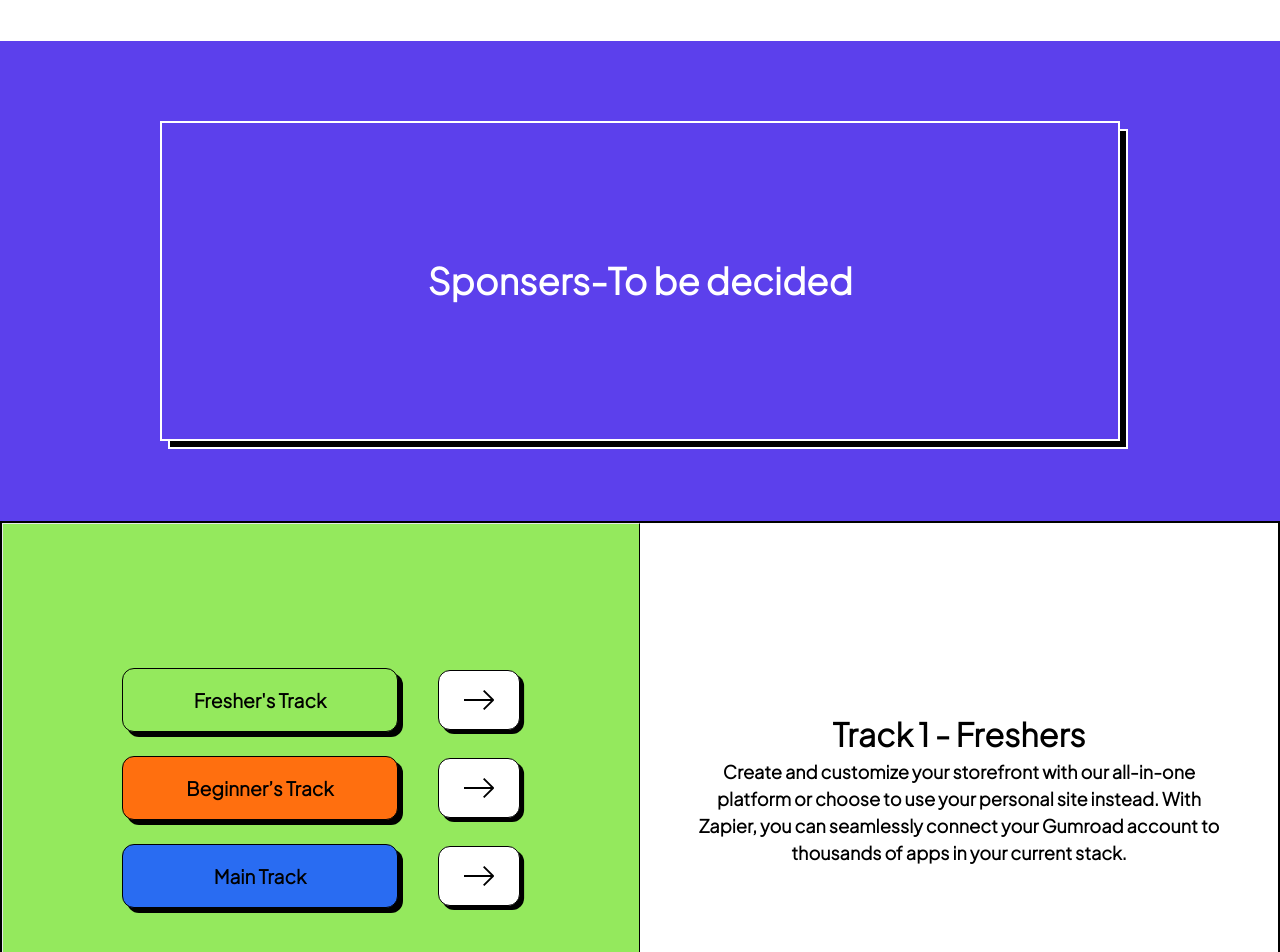
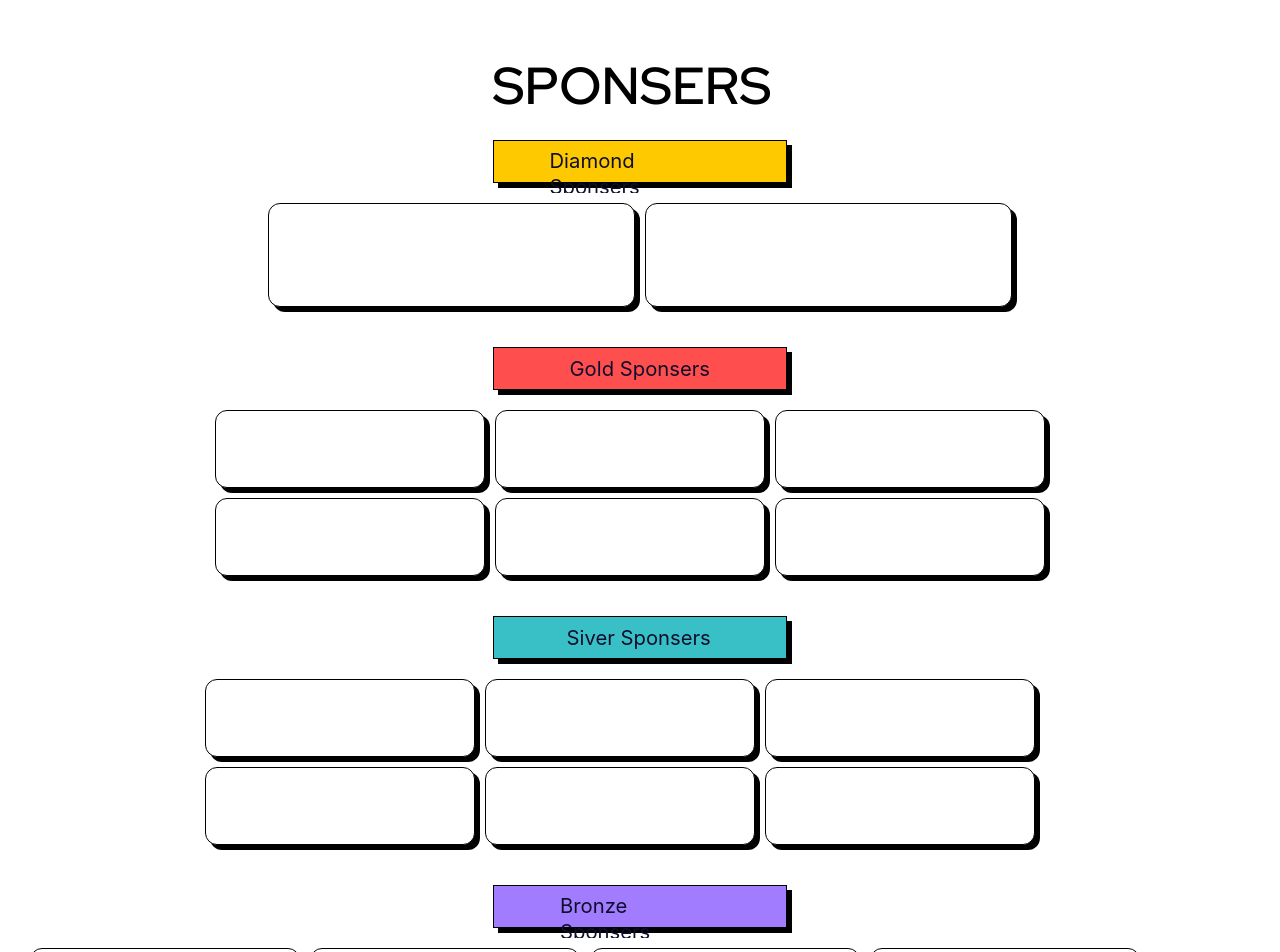
Before and after one commit to GDSC-NITJ/hackmol4.0, a Next.js app: page / in a window 1280 px wide. Shown: the part 3300-4252 px from the top of the page. Built offline with nearby package versions, Linux system fonts and the light colour scheme; a web font is replaced by a local one.

Commit message:
first commit sponsers page

```diff
--- a/src/components/Sponsers.js
+++ b/src/components/Sponsers.js
@@ -1,10 +1,69 @@
-function Sponsers()
-{
-    return (
-    <div className="w-full py-16 md:py-20 flex justify-center items-center bg-purple ">
-        <h1 className="container flex justify-center w-3/4 h-80 text-white  text-3xl md:text-4xl font-extrabold shadow-bordered-black text-center border-white border-2 items-center">Sponsers-To be decided</h1>
+import react from "react";
+
+function Sponsers() {
+  return (
+    <div className="sponsers">
+
+      <div className="sponsers-heading">SPONSERS</div>
+
+      <div className="diamond__sponsers">
+        <div className="diamond__sponsers-heading">
+          <span>Diamond Sponsers</span>
+        </div>
+        <div className="diamond__sponsers-sponsers">
+          <div className="diamond__sponsers-sponsers-box"></div>
+          <div className="diamond__sponsers-sponsers-box"></div>
+        </div>
+      </div>
+
+      <div className="gold__sponsers">
+        <div className="gold__sponsers-heading">
+          <span>Gold Sponsers</span>
+        </div>
+        <div className="gold__sponsers-sponsers">
+          <div className="gold__sponsers-sponsers-box"></div>
+          <div className="gold__sponsers-sponsers-box"></div>
+          <div className="gold__sponsers-sponsers-box"></div>
+          <div className="gold__sponsers-sponsers-box"></div>
+          <div className="gold__sponsers-sponsers-box"></div>
+          <div className="gold__sponsers-sponsers-box"></div>
+        </div>
+      </div>
+
+      <div className="silver__sponsers">
+        <div className="silver__sponsers-heading">
+          <span>Siver Sponsers</span>
+        </div>
+        <div className="silver__sponsers-sponsers">
+          <div className="silver__sponsers-sponsers-box"></div>
+          <div className="silver__sponsers-sponsers-box"></div>
+          <div className="silver__sponsers-sponsers-box"></div>
+          <div className="silver__sponsers-sponsers-box"></div>
+          <div className="silver__sponsers-sponsers-box"></div>
+          <div className="silver__sponsers-sponsers-box"></div>
+        </div>
+      </div>
+
+      <div className="bronze__sponsers">
+        <div className="bronze__sponsers-heading">
+          <span>Bronze Sponsers</span>
+        </div>
+        <div className="bronze__sponsers-sponsers">
+          <div className="bronze__sponsers-sponsers-box"></div>
+          <div className="bronze__sponsers-sponsers-box"></div>
+          <div className="bronze__sponsers-sponsers-box"></div>
+          <div className="bronze__sponsers-sponsers-box"></div>
+          <div className="bronze__sponsers-sponsers-box"></div>
+          <div className="bronze__sponsers-sponsers-box"></div>
+          <div className="bronze__sponsers-sponsers-box"></div>
+          <div className="bronze__sponsers-sponsers-box"></div>
+          <div className="bronze__sponsers-sponsers-box"></div>
+          <div className="bronze__sponsers-sponsers-box"></div>
+        </div>
+      </div>
+
     </div>
-    )
+  );
 }
 
 export default Sponsers;
--- a/src/styles/globals.css
+++ b/src/styles/globals.css
@@ -1,23 +1,15 @@
-
-@import url('https://fonts.googleapis.com/css2?family=Brygada+1918:wght@600&family=Red+Hat+Display:ital,wght@0,300;0,400;0,600;1,300&display=swap');
-@import url('https://fonts.googleapis.com/css2?family=Plus+Jakarta+Sans:wght@300&family=Red+Hat+Display:wght@300&family=Space+Grotesk:wght@600;700&display=swap');
-@import url('https://fonts.googleapis.com/css2?family=Space+Grotesk:wght@400;500;600;700&display=swap');
-
-
-
-
-
+@import url("https://fonts.googleapis.com/css2?family=Brygada+1918:wght@600&family=Red+Hat+Display:ital,wght@0,300;0,400;0,600;1,300&display=swap");
+@import url("https://fonts.googleapis.com/css2?family=Plus+Jakarta+Sans:wght@300&family=Red+Hat+Display:wght@300&family=Space+Grotesk:wght@600;700&display=swap");
+@import url("https://fonts.googleapis.com/css2?family=Space+Grotesk:wght@400;500;600;700&display=swap");
 
 html,
 body {
   /* top: 0; */
   padding: 0;
   margin: 0;
-  font-family: 'Plus Jakarta Sans', sans-serif;
+  font-family: "Plus Jakarta Sans", sans-serif;
   scroll-behavior: smooth;
 }
-
-
 
 a {
   color: inherit;
@@ -29,8 +21,6 @@ a {
   box-sizing: border-box;
 }
 
-
-
 /************ Navbar Css ************/
 nav.navbar {
   width: 100%;
@@ -39,8 +29,6 @@ nav.navbar {
   z-index: 9999;
   transition: 0.32s ease-in-out;
 }
-
-
 
 nav.navbar a.navbar-brand {
   width: 9%;
@@ -57,27 +45,24 @@ nav.navbar .navbar-nav .nav-link.navbar-link {
   color: white;
   margin-right: -0.5vw;
   margin-bottom: 5px;
-  font-family: 'Plus Jakarta Sans', sans-serif;
+  font-family: "Plus Jakarta Sans", sans-serif;
   font-style: normal;
-  background-color: #5C40EC;
+  background-color: #5c40ec;
   padding: 0 25px;
   font-size: 19px;
   line-height: 24px;
   opacity: 0.75;
 }
 
-
-
-
 .heading__container {
   display: block;
   width: 100%;
   border-bottom: 1px solid black;
-  background-color: #FFEB01;
+  background-color: #ffeb01;
 }
 
 .heading {
-  font-family: 'Space Grotesk', sans-serif;
+  font-family: "Space Grotesk", sans-serif;
   font-style: normal;
   font-weight: 1000;
   color: black;
@@ -117,7 +102,7 @@ nav.navbar .navbar-nav a.nav-link.navbar-link.active {
     display: flex;
     flex-direction: row;
     align-items: center;
-    background-color: #FFEB01;
+    background-color: #ffeb01;
     justify-content: space-between;
   }
 
@@ -126,14 +111,12 @@ nav.navbar .navbar-nav a.nav-link.navbar-link.active {
   }
 
   .heading {
-    font-family: 'Space Grotesk';
+    font-family: "Space Grotesk";
     font-style: normal;
-    color: #05040E;
+    color: #05040e;
     font-weight: 700;
   }
-
 }
-
 
 .heading {
   display: flex;
@@ -145,7 +128,7 @@ nav.navbar .navbar-nav a.nav-link.navbar-link.active {
   font-style: normal;
   font-weight: 700;
   font-size: 120px;
-  color: #0E0E2C;
+  color: #0e0e2c;
   /* font-size: 1.25rem; */
   /* font-size: 120px;
   line-height: 145px; */
@@ -186,7 +169,6 @@ nav.navbar .navbar-nav a.nav-link.navbar-link.active {
 
   nav.navbar {
     display: flex;
-
   }
 }
 
@@ -248,8 +230,6 @@ nav.navbar .navbar-toggler-icon {
   top: -2px;
 }
 
-
-
 nav.navbar .navbar-toggler-icon:after,
 nav.navbar .navbar-toggler-icon:before {
   width: 24px;
@@ -259,7 +239,7 @@ nav.navbar .navbar-toggler-icon:before {
   /* color: #000; */
   top: 0;
   left: 0;
-  content: '';
+  content: "";
   z-index: 2;
   transition: all 300ms linear;
 }
@@ -300,7 +280,7 @@ nav.navbar .navbar-toggler[aria-expanded="true"] .navbar-toggler-icon {
   width: 100%;
   border: 1px solid black;
 
-  background: #5C40EC;
+  background: #5c40ec;
   border-width: 3px 0px;
   border-style: solid;
   border-color: #000000;
@@ -317,12 +297,11 @@ nav.navbar .navbar-toggler[aria-expanded="true"] .navbar-toggler-icon {
   top: 0;
   width: 100%;
   /* height: 50px; */
-  /* position: fixed;
+/* position: fixed;
   display: none;
 
   justify-content: space-between;
 } */
-
 
 /* nav.navbar.scrolled .heading__container h2 {
   height: fit-content;
@@ -347,7 +326,7 @@ nav.navbar .navbar-toggler[aria-expanded="true"] .navbar-toggler-icon {
   justify-content: space-between;
   display: none;
   /* justify-content: flex-end; */
-  /* border: 0px solid #5C40EC; */
+/* border: 0px solid #5C40EC; */
 
 .header-name {
   display: none;
@@ -356,9 +335,8 @@ nav.navbar .navbar-toggler[aria-expanded="true"] .navbar-toggler-icon {
 nav.navbar.scrolled .header-name {
   display: block;
   /* justify-content: flex-end; */
-  border: 0px solid #5C40EC;
+  border: 0px solid #5c40ec;
 }
-
 
 /* .non__scrolled.heading__container{
   background-color: #AA367C;
@@ -389,7 +367,6 @@ nav.navbar.scrolled .header-name {
   background-size: cover;
   background-repeat: no-repeat;
   border-bottom: 2px solid black;
-
 }
 
 /* .navbar-toggler-icon{
@@ -414,7 +391,7 @@ nav.navbar.scrolled .header-name {
 
   /* H1/Bold */
 
-  font-family: 'Space Grotesk';
+  font-family: "Space Grotesk";
   font-style: normal;
   font-weight: 700;
   font-size: 48px;
@@ -429,7 +406,6 @@ nav.navbar.scrolled .header-name {
   /* Black */
 
   color: #000000;
-
 
   /* Inside auto layout */
 
@@ -507,7 +483,6 @@ nav.navbar.scrolled .header-name {
   width: 100%;
 }
 
-
 .banner button svg {
   font-size: 25px;
   margin-left: 10px;
@@ -525,6 +500,18 @@ nav.navbar.scrolled .header-name {
   animation: updown 3s linear infinite;
 }
 
+.sponsers {
+  display: flex;
+  flex-direction: column;
+  align-items: center;
+  padding: 10px 20px;
+  gap: 10px;
+
+  position: relative;
+  width: 100vw;
+  height: 1263px;
+}
+
 @keyframes updown {
   0% {
     transform: translateY(-20px);
@@ -539,12 +526,12 @@ nav.navbar.scrolled .header-name {
   }
 }
 
-.txt-rotate>.wrap {
+.txt-rotate > .wrap {
   border-right: 0.08em solid #666;
 }
 
 #left {
-  background-color: #FFEB01;
+  background-color: #ffeb01;
   border: 1px solid #000000;
   box-shadow: 4px 4px 0px #000000;
 }
@@ -552,7 +539,7 @@ nav.navbar.scrolled .header-name {
 #right {
   background-color: black;
   color: white;
-  border: 1px solid #FFFFFF;
+  border: 1px solid #ffffff;
   box-shadow: 4px 4px 0px #000000;
 }
 
@@ -562,26 +549,24 @@ nav.navbar.scrolled .header-name {
     /* border: 2px solid black; */
     display: flex;
     flex-direction: column;
-    background-color: #FFFFFF;
+    background-color: #ffffff;
   }
 
   .banner_left {
-    padding: 40px 0 ;
+    padding: 40px 0;
     display: flex;
     flex-direction: row;
     width: 85%;
     border-right: none;
-    background-color: #FFFFFF;
+    background-color: #ffffff;
     outline: none;
   }
 
   .banner_right {
     /* width: 1000px; */
-    background-color: #FFFFFF;
+    background-color: #ffffff;
     /* border: 2px solid black; */
   }
-
-
 
   .banner__buttons__two {
     display: flex;
@@ -599,15 +584,12 @@ nav.navbar.scrolled .header-name {
   .banner__buttons__two {
     display: none;
   }
-
 }
-
 
 /************ Skills Css ************/
 
-
 .skill {
-  background: #F96300;
+  background: #f96300;
   padding: 30px;
   display: flex;
   flex-direction: column;
@@ -629,7 +611,7 @@ nav.navbar.scrolled .header-name {
   color: #000;
   padding: 35.7831px;
   margin-bottom: 10px;
-  font-family: 'Space Grotesk';
+  font-family: "Space Grotesk";
   font-style: normal;
   font-size: 52px;
   line-height: 69px;
@@ -639,7 +621,6 @@ nav.navbar.scrolled .header-name {
   /* final-color-pitch-black */
 
   color: #000000;
-
 
   /* background-color: white; */
 }
@@ -652,7 +633,7 @@ nav.navbar.scrolled .header-name {
   border-radius: 406.349px;
   letter-spacing: 0.8px;
   padding: 40px 150px;
-  font-family: 'Plus Jakarta Sans';
+  font-family: "Plus Jakarta Sans";
   font-style: normal;
   font-weight: 400;
 }
@@ -701,11 +682,11 @@ nav.navbar.scrolled .header-name {
     height: 60%;
   }
 
-  .hide{
+  .hide {
     display: none;
   }
 
-  .tag{
+  .tag {
     font-size: 36px;
     line-height: 1em;
   }
@@ -717,6 +698,284 @@ nav.navbar.scrolled .header-name {
 
 @layer utilities {
   .font-brygada {
-    font-family: 'Brygada 1918', serif;
+    font-family: "Brygada 1918", serif;
   }
 }
+
+/* Sponsers CSS */
+
+.sponsers-heading {
+  width: 295px;
+  height: 69px;
+
+  font-family: "Red Hat Display";
+  font-style: normal;
+  font-weight: 700;
+  font-size: 52px;
+  line-height: 69px;
+
+  display: flex;
+  align-items: center;
+  letter-spacing: 0.2px;
+
+  color: #000000;
+}
+
+.diamond__sponsers {
+  display: flex;
+  flex-direction: column;
+  align-items: center;
+  padding: 10px;
+  gap: 10px;
+  width: auto;
+  max-width: 793px;
+  height: auto;
+
+  background: #ffffff;
+}
+
+.diamond__sponsers-heading {
+  box-sizing: border-box;
+
+  display: flex;
+  flex-direction: column;
+  justify-content: center;
+  align-items: center;
+  padding: 8px 40px;
+  gap: 8px;
+
+  width: 294px;
+  height: 43px;
+
+  background: #ffc900;
+  border: 1px solid #000000;
+
+  box-shadow: 5px 5px 0px #000000;
+}
+
+.diamond__sponsers-heading span {
+  width: 181px;
+  height: 27px;
+
+  font-family: "Inter";
+  font-style: normal;
+  font-weight: 400;
+  font-size: 20.2698px;
+  line-height: 26px;
+
+  color: #0e0e2c;
+}
+
+.diamond__sponsers-sponsers {
+  display: flex;
+  flex-direction: row;
+  flex-wrap: wrap;
+  align-items: flex-start;
+  padding: 10px;
+  gap: 10px;
+  width: fit-content;
+  max-width: 960px;
+  height: auto;
+
+  background: #ffffff;
+}
+
+.diamond__sponsers-sponsers-box {
+  box-sizing: border-box;
+
+  display: flex;
+  flex-direction: column;
+  justify-content: center;
+  align-items: center;
+  padding: 10px;
+  gap: 8px;
+
+  width: 367px;
+  height: 104px;
+
+  background: #ffffff;
+  border: 1px solid #000000;
+
+  box-shadow: 5px 5px 0px #000000;
+  border-radius: 12px;
+}
+
+.gold__sponsers {
+  display: flex;
+  flex-direction: column;
+  align-items: center;
+  padding: 10px;
+  gap: 10px;
+  width: auto;
+  max-width: 890px;
+  height: fit-content;
+  background: #ffffff;
+  flex: none;
+  order: 2;
+  flex-grow: 0;
+}
+
+.silver__sponsers {
+  display: flex;
+  flex-direction: column;
+  flex-wrap: wrap;
+  align-items: center;
+  margin: 10px 0px;
+  gap: 10px;
+  width: auto;
+  max-width: 890px;
+  height: auto;
+  background: #ffffff;
+  flex: none;
+  order: 3;
+  flex-grow: 0;
+}
+
+.bronze__sponsers {
+  display: flex;
+  flex-direction: column;
+  flex-wrap: wrap;
+  align-items: center;
+  margin: 10px 0px;
+  gap: 10px;
+  width: auto;
+  height: auto;
+  background: #ffffff;
+  flex: none;
+  order: 4;
+  flex-grow: 0;
+}
+
+.gold__sponsers-heading {
+  box-sizing: border-box;
+  display: flex;
+  flex-direction: column;
+  justify-content: center;
+  align-items: center;
+  padding: 8px;
+  gap: 8px;
+  width: 294px;
+  height: 43px;
+  background: #ff4e4e;
+  border: 1px solid #000000;
+  box-shadow: 5px 5px 0px #000000;
+}
+.gold__sponsers-heading span {
+  width: 141px;
+  height: 27px;
+  font-family: "Inter";
+  font-style: normal;
+  font-weight: 400;
+  font-size: 20.2698px;
+  line-height: 26px;
+  color: #0e0e2c;
+}
+
+.silver__sponsers-heading {
+  box-sizing: border-box;
+  display: flex;
+  flex-direction: column;
+  justify-content: center;
+  align-items: center;
+  padding: 8px;
+  gap: 8px;
+
+  width: 294px;
+  height: 43px;
+  background: #39c0c7;
+  border: 1px solid #000000;
+  box-shadow: 5px 5px 0px #000000;
+}
+
+.silver__sponsers-heading span {
+  width: 147px;
+  height: 27px;
+
+  font-family: "Inter";
+  font-style: normal;
+  font-weight: 400;
+  font-size: 20.2698px;
+  line-height: 26px;
+  color: #0e0e2c;
+}
+
+.bronze__sponsers-heading {
+  box-sizing: border-box;
+  display: flex;
+  flex-direction: column;
+  justify-content: center;
+  align-items: center;
+  padding: 8px;
+  gap: 8px;
+  width: 294px;
+  height: 43px;
+  background: #a27cff;
+  border: 1px solid #000000;
+  box-shadow: 5px 5px 0px #000000;
+}
+
+.bronze__sponsers-heading span {
+  width: 160px;
+  height: 27px;
+
+  font-family: "Inter";
+  font-style: normal;
+  font-weight: 400;
+  font-size: 20.2698px;
+  line-height: 26px;
+  color: #0e0e2c;
+}
+
+.gold__sponsers-sponsers,
+.silver__sponsers-sponsers {
+  display: flex;
+  flex-direction: row;
+  flex-wrap: wrap;
+  align-items: flex-start;
+  padding: 10px;
+  gap: 10px;
+  width: auto;
+  height: auto;
+  background: #ffffff;
+  flex: none;
+order: 1;
+flex-grow: 0;
+}
+
+.bronze__sponsers-sponsers{
+  display: flex;
+  flex-direction: row;
+  flex-wrap: wrap;
+  align-items: flex-start;
+  padding: 10px;
+  gap: 10px;
+  width: auto;
+  height: auto;
+  background: #FFFFFF;
+  flex: none;
+  order: 1;
+  flex-grow: 0;
+}
+
+.gold__sponsers-sponsers-box,
+.silver__sponsers-sponsers-box,
+.bronze__sponsers-sponsers-box {
+  box-sizing: border-box;
+  display: flex;
+  flex-direction: column;
+  justify-content: center;
+  align-items: center;
+  padding: 10px;
+  gap: 8px;
+
+  width: 270px;
+  height: 78px;
+
+  background: #ffffff;
+  border: 1px solid #000000;
+  box-shadow: 5px 5px 0px #000000;
+  border-radius: 12px;
+  flex: none;
+  order: 0;
+  flex-grow: 0;
+}
```
